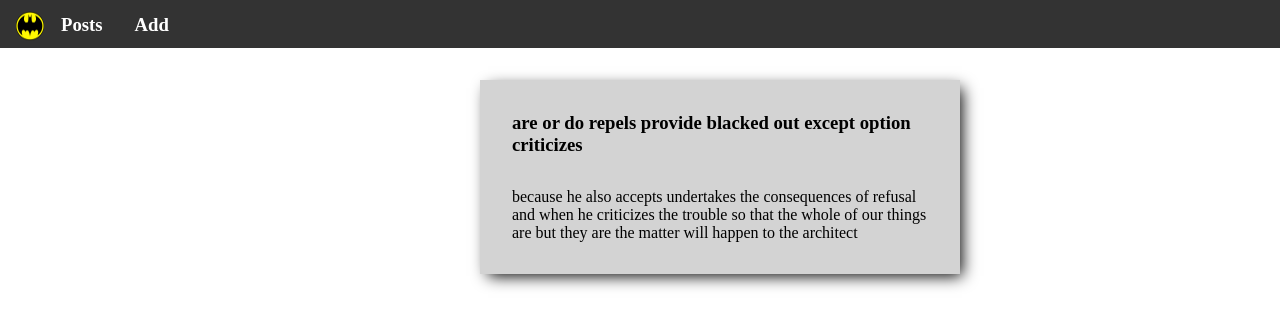
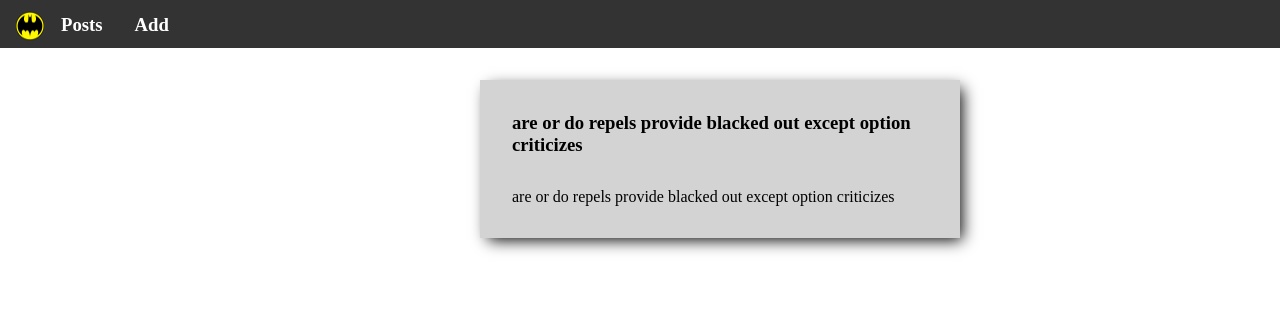
Before and after one commit to mdabdulfaiyaz/Posts, a React (Create React App) app: page /post/1 in a window 1280 px wide. Shown: the top 328 px of the page. Built offline with nearby package versions, Linux system fonts and the light colour scheme.

Commit message:
last commit

```diff
--- a/src/Body.js
+++ b/src/Body.js
@@ -15,11 +15,10 @@ function Body({ postData }) {
         return postBody.id === parseInt(postId) ? (
           <div key={postBody.id}>
             <h3 className="h3">{postBody.title}</h3>
-            <p>{postBody.body}</p>
+            <p>{postBody.title}</p>
           </div>
         ) : null;
       })}
-
     </div>
   );
 }
--- a/src/Posts.js
+++ b/src/Posts.js
@@ -3,7 +3,9 @@ import { Link } from "react-router-dom";
 import "./Posts.css";
 
 function Posts({ postData, updatePostData }) {
-
+  const getPostData = (postsId) => {
+    console.log(postsId);
+  };
 
   if (!postData) {
     return <div>Loading...</div>;
```
Also changed, not shown: src/Edit.js (line endings or trailing spaces).
